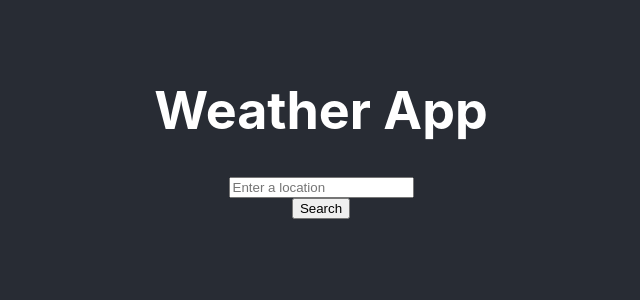
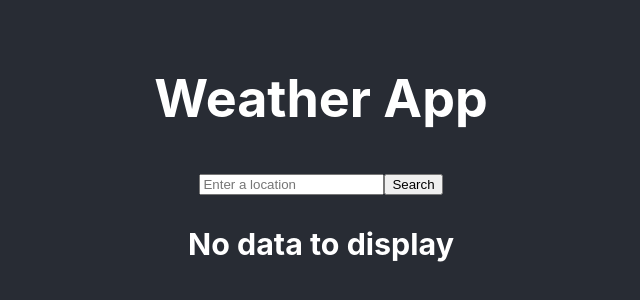
Before and after one commit to Cadegan/weather-app, a React (Create React App) app: page / in a window 1280 px wide. Shown: the part 238-538 px from the top of the page, without its empty margins (319-959 px from the left). Built offline with nearby package versions, Linux system fonts and the light colour scheme.

Commit message:
Typescript use

```diff
--- a/src/App.css
+++ b/src/App.css
@@ -1,5 +1,14 @@
+
 .App {
   text-align: center;
+  background-color: #282c34;
+  min-height: 100vh;
+  display: flex;
+  flex-direction: column;
+  align-items: center;
+  justify-content: center;
+  font-size: calc(10px + 2vmin);
+  color: white;
 }
 
 .App-logo {
@@ -13,20 +22,25 @@
   }
 }
 
-.App-header {
-  background-color: #282c34;
-  min-height: 100vh;
-  display: flex;
-  flex-direction: column;
-  align-items: center;
-  justify-content: center;
-  font-size: calc(10px + 2vmin);
-  color: white;
-}
-
 .App-link {
   color: #61dafb;
 }
+
+body {
+  margin: 0;
+  font-family: -apple-system, BlinkMacSystemFont, 'Segoe UI', 'Roboto', 'Oxygen',
+    'Ubuntu', 'Cantarell', 'Fira Sans', 'Droid Sans', 'Helvetica Neue',
+    sans-serif;
+  -webkit-font-smoothing: antialiased;
+  -moz-osx-font-smoothing: grayscale;
+  background-color: #FFFFFB;
+}
+
+code {
+  font-family: source-code-pro, Menlo, Monaco, Consolas, 'Courier New',
+    monospace;
+}
+
 
 @keyframes App-logo-spin {
   from {
--- a/src/App.tsx
+++ b/src/App.tsx
@@ -1,65 +1,68 @@
 import React, { useState, useEffect } from "react";
-import axios from "axios";
+import axios, { AxiosResponse } from "axios";
 import "./App.css";
+// import sun from "../src/assets/sun.svg";
+// import sunIcon from "../src/assets/sun.svg";
 
-function App() {
-  const [weatherData, setWeatherData] = useState({});
-  const [searchText, setSearchText] = useState("");
-  const [city, setCity] = useState("");
+interface WeatherData {
+  name: string;
+  sys: { country: string };
+  main: { temp: number };
+  weather: { icon: string; main: string }[];
+}
 
-  const apiKey = process.env.REACT_APP_API_KEY;
+const App = (): JSX.Element => {
+  const [weatherData, setWeatherData] = useState<WeatherData | null>(null);
+  const [searchText, setSearchText] = useState<string>("");
+  const [city, setCity] = useState<string>("");
+
+  const apiKey = process.env.REACT_APP_API_KEY as string;
   const apiUrl = `https://api.openweathermap.org/data/2.5/weather?q=${city}&appid=${apiKey}`;
 
   useEffect(() => {
     if (city !== "") {
-      // fetch(apiUrl)
-      //   .then((res) => res.json())
-      //   .then((data) => setWeatherData(data));
       axios
-        .get(apiUrl)
-        .then((response) => setWeatherData(response.data))
-        .catch((error) => console.log(error));
+        .get<WeatherData>(apiUrl)
+        .then((response: AxiosResponse<WeatherData>) => {
+          setWeatherData(response.data);
+        });
     }
   }, [apiUrl, city]);
-  // console.log(weatherData);
 
   const handleSearch = () => {
     setCity(searchText);
   };
 
-  const { name, sys, main, weather, message } = weatherData;
-
   return (
     <div className="App">
       <header className="App-header">
         <h1>Weather App</h1>
+        {/* <img alt="Sun" src={sunIcon}></img> */}
         <input
           type="text"
           value={searchText}
-          onChange={(event) => {
-            setSearchText(event.target.value);
-          }}
+          onChange={(event) => setSearchText(event.target.value)}
           placeholder="Enter a location"
         />
         <button onClick={handleSearch}>Search</button>
-        {name ? (
+        {weatherData ? (
           <div className="weather-container">
             <p>
-              {name}, {sys.country}
+              {weatherData.name}, {weatherData.sys.country}
             </p>
-            <p>{Math.round(main.temp - 273.15)}°C</p>
+            <p>{Math.round(weatherData.main.temp - 273.15)}°C</p>
             <img
-              src={`http://openweathermap.org/img/w/${weather[0].icon}.png`}
+              src={`http://openweathermap.org/img/w/${weatherData.weather[0].icon}.png`}
               alt="weather icon"
             />
-            <p>{weather[0].main}</p>
+            <p>{weatherData.weather[0].main}</p>
           </div>
         ) : (
-          <h3>{message}</h3>
+          <h3>No data to display</h3>
         )}
       </header>
     </div>
   );
-}
+};
 
 export default App;
```
Also changed, not shown: src/assets/sun.svg (added).
